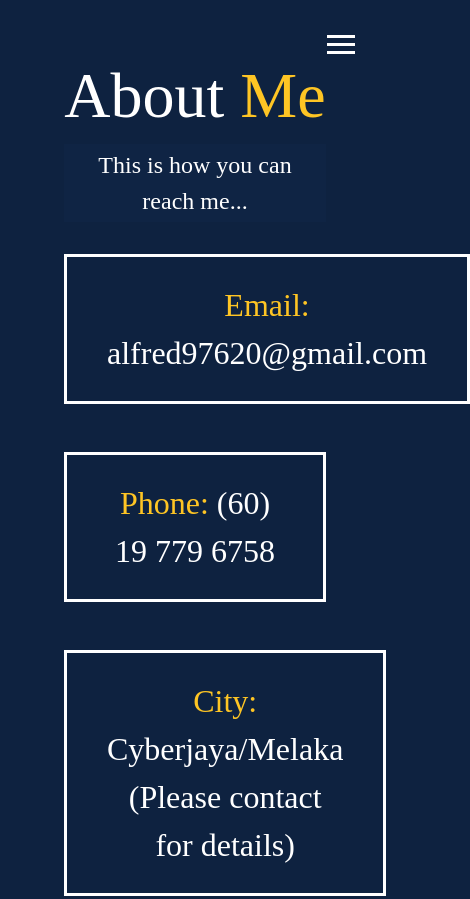
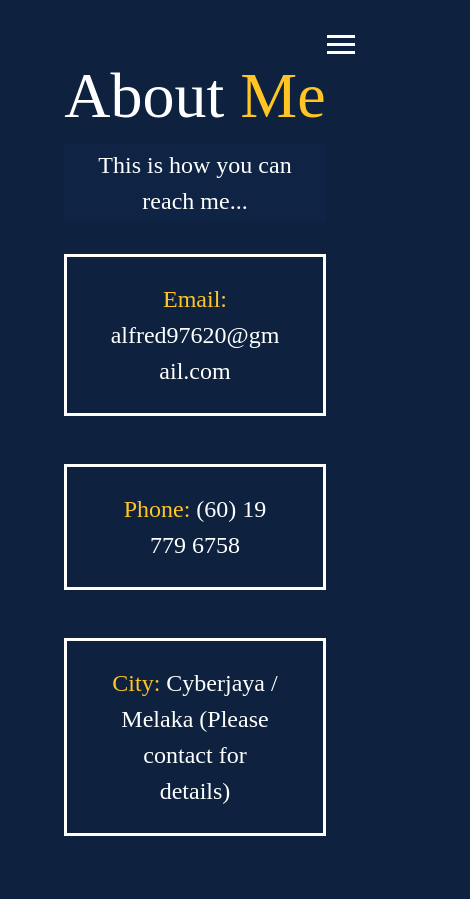
Before and after one commit to Alfred20697/Alfred20697.github.io, a website: page contact.html in a window 390 px wide. Shown: the top 899 px of the page, 470 px wide, since content can reach past the window. Drawn offline with Linux system fonts and the light colour scheme; a web font is replaced by a local one.

Commit message:
update main

```diff
--- a/css/main.css
+++ b/css/main.css
@@ -209,10 +209,13 @@ main {
   align-content: center;
   margin-top: 1rem; }
   .boxes div {
-    font-size: 2rem;
+    font-size: 1.5rem;
     border: 3px #fff solid;
     padding: 1.5rem 2.5rem;
     margin-bottom: 3rem;
+    width: 60%;
+    text-align: center;
+    word-wrap: break-word;
     transition: all 0.5s ease-out; }
     .boxes div:hover {
       background: #fec524;
@@ -300,5 +303,7 @@ footer {
     font-size: 4rem; }
   .projects {
     grid-template-columns: 1fr; }
+  .boxes div {
+    width: 100%; }
   footer {
     text-align: center; } }
```
Also changed, not shown: contact.html (+3 -1 lines).
